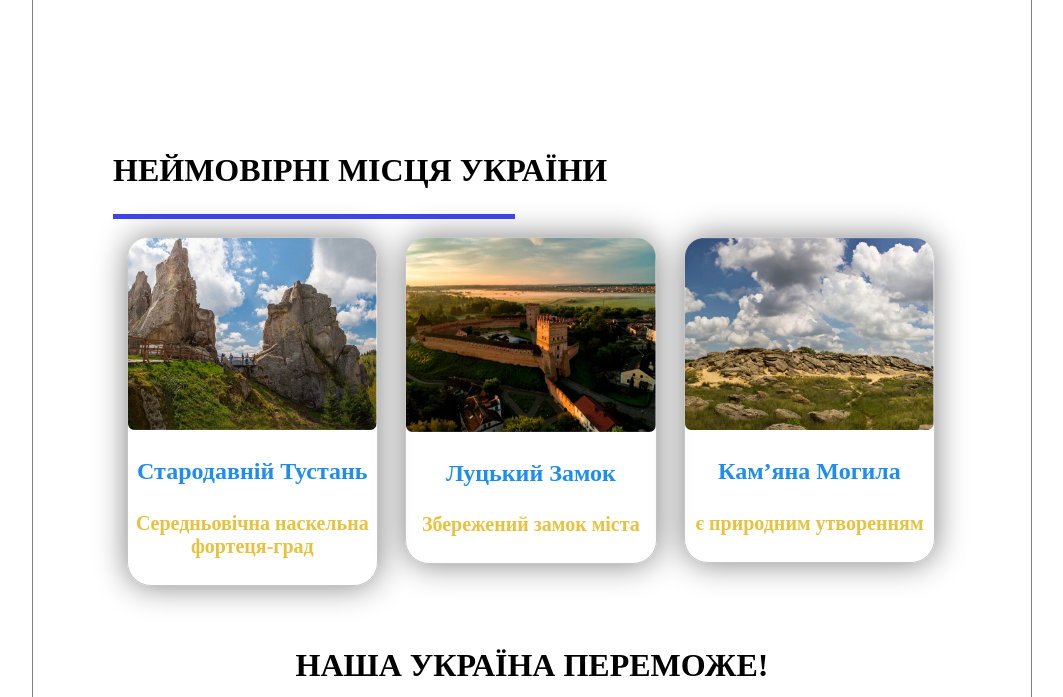
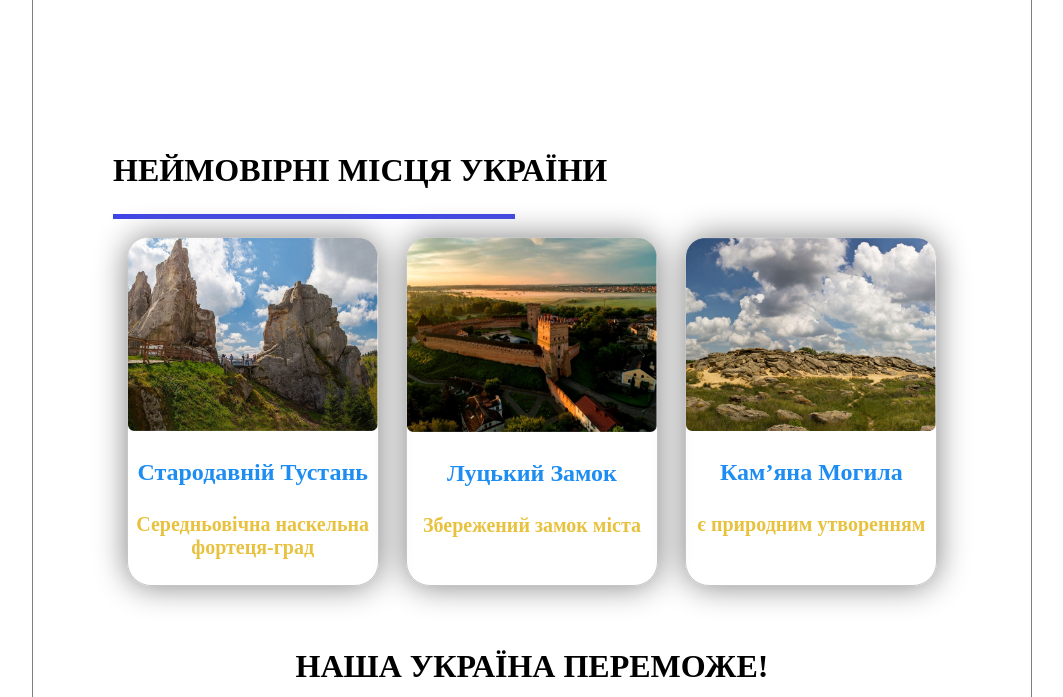
Before and after one commit to MegaStack/Home_work_02_A, a plain HTML site: page Home_work_02_A/index.html in a window 1280 px wide. Shown: the part 568-1265 px from the top of the page, without its empty margins (108-1171 px from the left). Drawn offline with Linux system fonts and the light colour scheme.

Commit message:
Update main.css

```diff
--- a/Home_work_02_A/css/main.css
+++ b/Home_work_02_A/css/main.css
@@ -9,7 +9,7 @@ div {
 
 .container {
   margin: 0 auto;
-  min-width: 700px;
+  min-width: 850px;
   max-width: 1000px;
   border: 1px solid gray;
 }
@@ -74,17 +74,19 @@ h2 {
 }
 
 .carts {
-  max-width: 100px;
-  display: inline;
+  margin: 0 auto;
+  display: flex;
+  list-style: none;
+  justify-content: flex-end;
 }
 
 .cart {
-  width: 30%;
+  width: 35%;
   border: 1px solid #c6c6c6;
   border-radius: 1.5rem;
   min-width: 200px;
   text-align: center;
-  vertical-align: top;
+  float: left;
 }
 
 .carts img {
```
